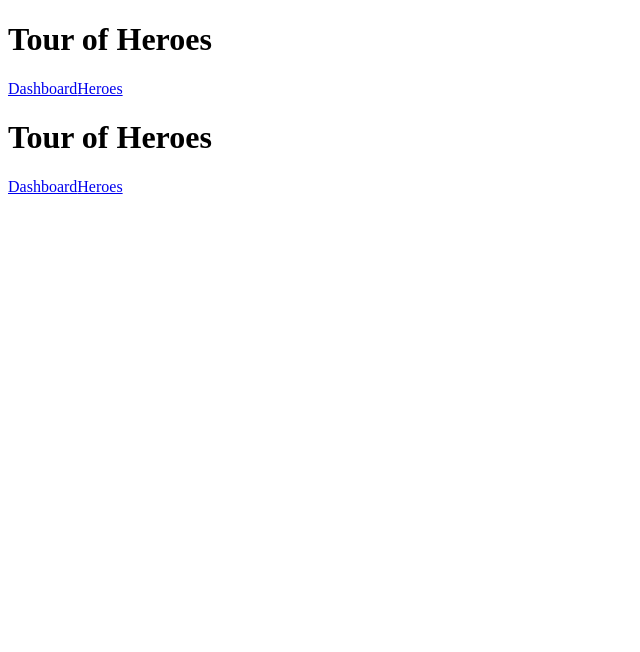
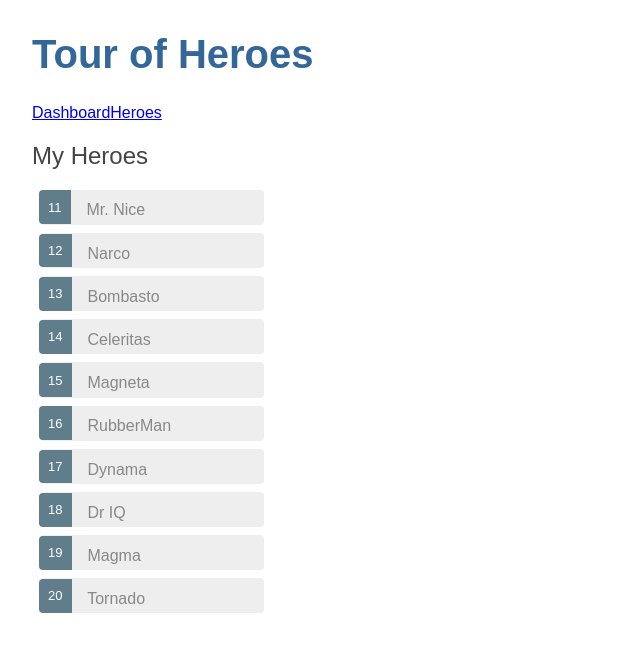
Before and after one commit to sp1d3rino/ng2tutorial, an Angular app: page /heroes in a window 1280 px wide. Shown: the top 652 px of the page, without its empty margins (0-640 px from the left). Built offline with nearby package versions, Linux system fonts and the light colour scheme.

Commit message:
routing finished

```diff
--- /dev/null
+++ b/src/app/heroes-list/heroes-list.component.css
@@ -0,0 +1,47 @@
+.selected {
+    background-color: #CFD8DC !important;
+    color: white;
+  }
+  .heroes {
+    margin: 0 0 2em 0;
+    list-style-type: none;
+    padding: 0;
+    width: 15em;
+  }
+  .heroes li {
+    cursor: pointer;
+    position: relative;
+    left: 0;
+    background-color: #EEE;
+    margin: .5em;
+    padding: .3em 0;
+    height: 1.6em;
+    border-radius: 4px;
+  }
+  .heroes li.selected:hover {
+    background-color: #BBD8DC !important;
+    color: white;
+  }
+  .heroes li:hover {
+    color: #607D8B;
+    background-color: #DDD;
+    left: .1em;
+  }
+  .heroes .text {
+    position: relative;
+    top: -3px;
+  }
+  .heroes .badge {
+    display: inline-block;
+    font-size: small;
+    color: white;
+    padding: 0.8em 0.7em 0 0.7em;
+    background-color: #607D8B;
+    line-height: 1em;
+    position: relative;
+    left: -1px;
+    top: -4px;
+    height: 1.8em;
+    margin-right: .8em;
+    border-radius: 4px 0 0 4px;
+  }
--- /dev/null
+++ b/src/app/heroes-list/heroes-list.component.html
@@ -0,0 +1,14 @@
+<h2>My Heroes</h2>
+<ul class="heroes">
+  <li *ngFor="let hero of heroes"
+    [class.selected]="hero === selectedHero"
+    (click)="onSelect(hero)">
+    <span class="badge">{{hero.id}}</span> {{hero.name}}
+  </li>
+</ul>
+<div *ngIf="selectedHero">
+  <h2>
+    {{selectedHero.name | uppercase}} is my hero
+  </h2>
+  <button (click)="gotoDetail()">View Details</button>
+</div>
--- a/src/app/heroes.component.ts
+++ b/src/app/heroes-list/heroes-list.component.ts
@@ -1,16 +1,17 @@
 import { Component,OnInit  } from '@angular/core';
 import { Hero } from 'app/hero';
-import { HeroService } from './hero.service';
+import { HeroService } from '../hero.service';
+import { Router } from '@angular/router';
 
 @Component({
   selector: 'my-heroes',
-  templateUrl: './app.component.html',
-  styleUrls: ['./app.component.css'],
+  templateUrl: './heroes-list.component.html',
+  styleUrls: ['./heroes-list.component.css'],
   providers: [HeroService]
 })
-export class HeroesComponent implements OnInit {
+export class HeroesListComponent implements OnInit {
 
-  constructor(private heroService: HeroService) { }
+  constructor(private router: Router,private heroService: HeroService) { }
 
   title = 'Tour of Heroes';
   heroes: Hero[];
@@ -27,4 +28,8 @@ export class HeroesComponent implements OnInit {
   onSelect(hero: Hero): void {
     this.selectedHero = hero;
   }
+
+  gotoDetail(): void {
+    this.router.navigate(['/detail', this.selectedHero.id]);
+  }
 }
--- a/src/styles.css
+++ b/src/styles.css
@@ -1 +1,24 @@
 /* You can add global styles to this file, and also import other style files */
+/* Master Styles */
+h1 {
+  color: #369;
+  font-family: Arial, Helvetica, sans-serif;
+  font-size: 250%;
+}
+h2, h3 {
+  color: #444;
+  font-family: Arial, Helvetica, sans-serif;
+  font-weight: lighter;
+}
+body {
+  margin: 2em;
+}
+body, input[text], button {
+  color: #888;
+  font-family: Cambria, Georgia;
+}
+/* . . . */
+/* everywhere else */
+* {
+  font-family: Arial, Helvetica, sans-serif;
+}
```
Also changed, not shown: src/app/app-routing.module.ts (added, +16 -0 lines), src/app/app.module.ts (+7 -22 lines), src/heroes.component.html (added, +14 -0 lines), 1 other file (tests, documents, lock files or other folders).
